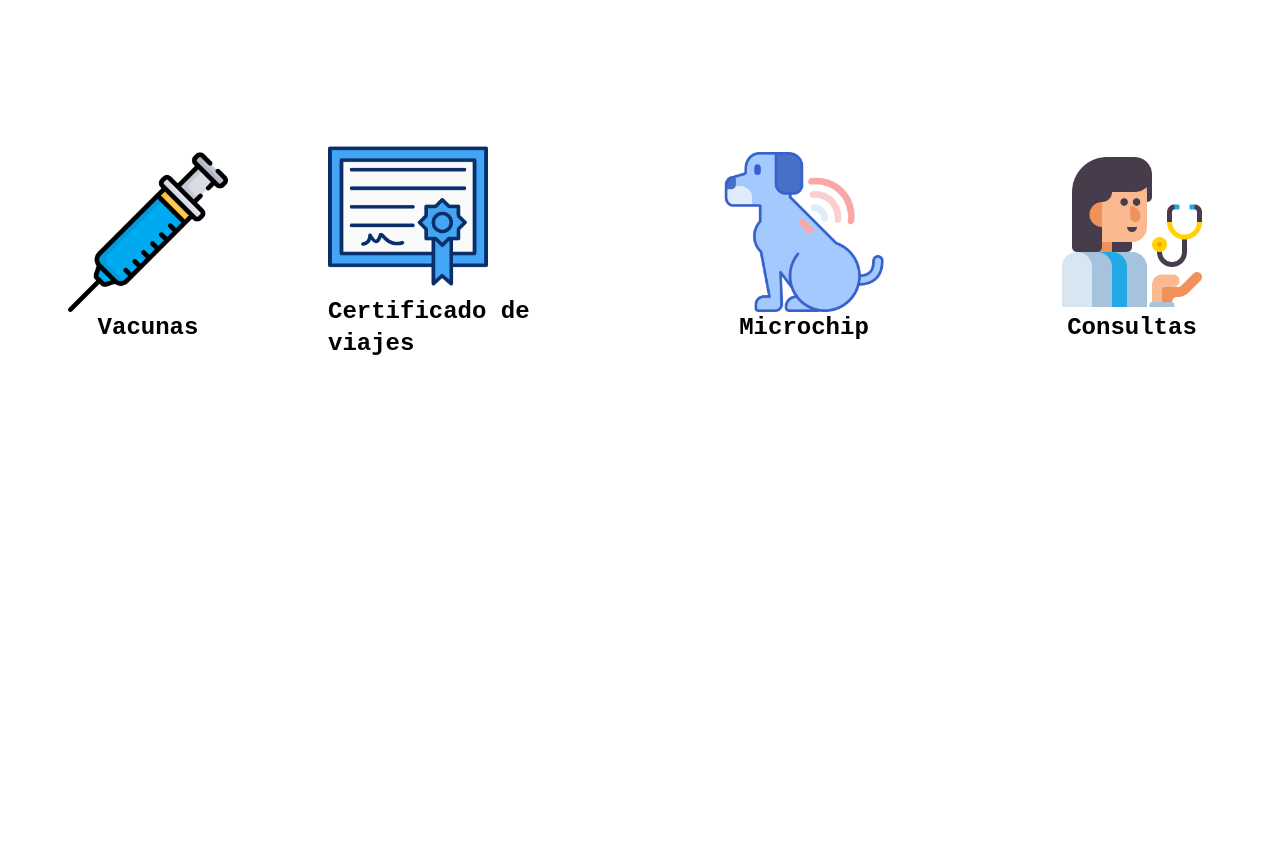
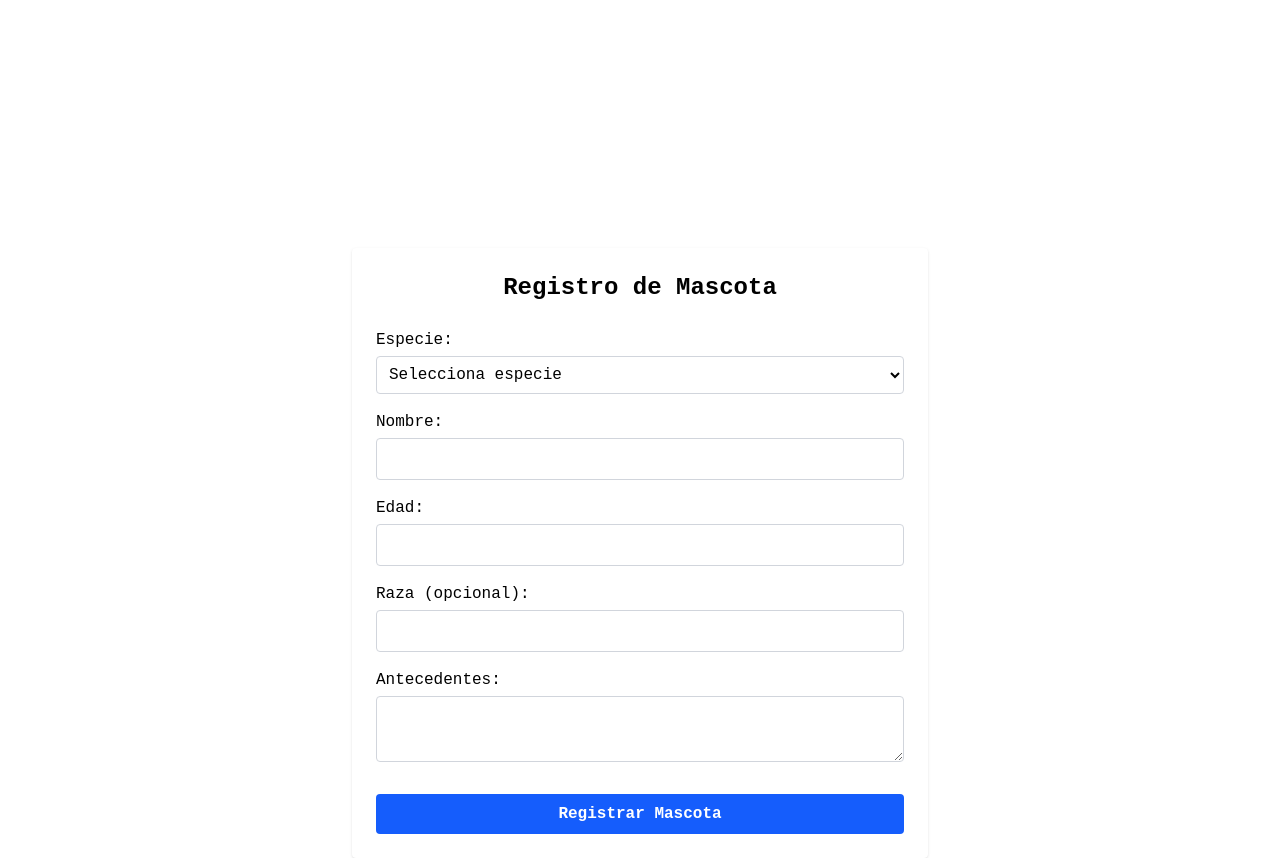
Before and after one commit to francisconimarvin/DraVeterinaria, a React (Vite) app in the folder frontend/DraVeterinaria/: page /agendamiento in a window 1280 px wide. Shown: the part 280-1138 px from the top of the page. Before the commit the page ends 800 px from the top, so only its background shows below. Built offline with nearby package versions, Linux system fonts and the light colour scheme; a web font is replaced by a local one.

Commit message:
Creado formulario, botón de agenda y otras cosillas.

```diff
--- a/frontend/DraVeterinaria/src/App.jsx
+++ b/frontend/DraVeterinaria/src/App.jsx
@@ -1,21 +1,20 @@
 import React from 'react'
 import Header from './components/Header.jsx'
+import Services from './components/Services.jsx'
 import { BrowserRouter as Router, Routes, Route } from 'react-router-dom'
-import Services from './components/Services.jsx'
-
+import Scheduling from './components/Scheduling.jsx'
 
 const App = () => {
   return (
-    <div className='w-full overflow-hidden'>
-      <Header/>
-      <Services/>
-      <Router>
+    <Router>
+      <div className='w-full overflow-hidden'>
         <Routes>
-          <Route>
-          </Route>
+          {/* Cada ruta abre un componente distinto */}
+          <Route path="/" element={<><Header/><Services/> </>} />
+          <Route path="/agendamiento" element={<><Header/><Scheduling/></>} />
         </Routes>
-      </Router>
-    </div>
+      </div>
+    </Router>
   )
 }
 
--- a/frontend/DraVeterinaria/src/components/Navbar.jsx
+++ b/frontend/DraVeterinaria/src/components/Navbar.jsx
@@ -1,8 +1,11 @@
 import React, { useEffect, useState } from 'react'
 import { assets } from '../assets/assets.js'
+import { useNavigate } from "react-router-dom";
 
 const Navbar = () => {
+    const navigate = useNavigate();
   const [showMobileMenu, setShowMobileMenu] = useState(false)
+
 
     useEffect(() => {
         if(showMobileMenu) {
@@ -19,10 +22,11 @@ const Navbar = () => {
         <div className='container mx-auto flex justify-between items-center px-6 py-4 md:px-20 lg:px-32 bg-transparent gap-4'>
             <img className='h-24 w-24 brightness-9 transition-transform transform hover:scale-105 cursor-pointer' src={assets.logoPatita} alt="" />
             <ul className='hidden md:flex gap-7'>
-                <a href="#Header" className='cursor-pointer hover:text-gray-400 '>Home</a>
-                <a href="#Header" className='cursor-pointer hover:text-gray-400'>Sobre mí</a>
-                <a href="#Header" className='cursor-pointer hover:text-gray-400'>Servicios</a>
-                <a href="#Header" className='cursor-pointer hover:text-gray-400'>Contacto</a>
+                <a onClick={() => navigate("/")} href="#Header" className='py-3 cursor-pointer hover:text-gray-400'>Home</a>
+                <a href="#Header" className='py-3 cursor-pointer hover:text-gray-400'>Sobre mí</a>
+                <a href="#Header" className='py-3 cursor-pointer hover:text-gray-400'>Servicios</a>
+                <a href="#Header" className='py-3 cursor-pointer hover:text-gray-400'>Contacto</a>
+                <button className="px-5 py-3 bg-transparent hover:bg-blue-500 text-blue-700 hover:text-white border border-blue-500 hover:border-transparent rounded" onClick={() => navigate("/agendamiento")} onClick={() => navigate("/agendamiento")}>Agenda cita</button>
             </ul>
             <img onClick={()=> setShowMobileMenu(true)} src={assets.logoMenu} alt="" className='md:hidden w-7 cursor-pointer'/>
         </div>
--- /dev/null
+++ b/frontend/DraVeterinaria/src/components/Scheduling.jsx
@@ -0,0 +1,155 @@
+import React, { useState } from 'react';
+
+const Scheduling = () => {
+  const [values, setValues] = useState({
+    especie: "",
+    nombre: "",
+    edad: "",
+    raza: "",
+    antecedentes: ""
+  });
+
+  const [touched, setTouched] = useState({
+    especie: false,
+    nombre: false,
+    edad: false,
+    raza: false,
+    antecedentes: false
+  });
+
+  const [submitted, setSubmitted] = useState(false);
+
+  // Validaciones
+  const errors = {
+    especie: values.especie.trim() === "" ? "La especie es obligatoria" : "",
+    nombre: values.nombre.trim() === "" ? "El nombre es obligatorio" : "",
+    edad: values.edad.trim() === "" ? "La edad es obligatoria"
+          : isNaN(Number(values.edad)) ? "La edad debe ser un número" : "",
+    antecedentes: values.antecedentes.trim() === "" ? "Debe indicar antecedentes" : ""
+  };
+
+  const isValid = (field) => !errors[field];
+
+  const fieldClass = (field) => {
+    const show = touched[field] || submitted;
+    if (!show) return "border border-gray-300 rounded p-2 w-full";
+    return isValid(field)
+      ? "border border-green-500 rounded p-2 w-full"
+      : "border border-red-500 rounded p-2 w-full";
+  };
+
+  // Handlers
+  const handleChange = (e) => {
+    const { name, value } = e.target;
+    setValues((v) => ({ ...v, [name]: value }));
+    setTouched((t) => ({ ...t, [name]: true }));
+  };
+
+  const handleBlur = (e) => {
+    const { name } = e.target;
+    setTouched((t) => ({ ...t, [name]: true }));
+  };
+
+  const handleSubmit = (e) => {
+    e.preventDefault();
+    setSubmitted(true);
+
+    if (isValid("especie") && isValid("nombre") && isValid("edad") && isValid("antecedentes")) {
+      alert("Mascota registrada correctamente ✅\n" + JSON.stringify(values, null, 2));
+      setValues({ especie: "", nombre: "", edad: "", raza: "", antecedentes: "" });
+      setTouched({ especie: false, nombre: false, edad: false, raza: false, antecedentes: false });
+      setSubmitted(false);
+    }
+  };
+
+  return (
+    <div className="max-w-xl mx-auto mt-32 p-6 bg-white rounded shadow">
+      <h2 className="text-2xl font-bold mb-6 text-center">Registro de Mascota</h2>
+      <form onSubmit={handleSubmit} noValidate className="space-y-4">
+
+        <div>
+          <label className="block mb-1 font-medium">Especie:</label>
+          <select
+            name="especie"
+            value={values.especie}
+            onChange={handleChange}
+            onBlur={handleBlur}
+            className={fieldClass("especie")}
+          >
+            <option value="">Selecciona especie</option>
+            <option value="perro">Perro</option>
+            <option value="gato">Gato</option>
+          </select>
+          {(touched.especie || submitted) && errors.especie && (
+            <p className="text-red-500 text-sm mt-1">{errors.especie}</p>
+          )}
+        </div>
+
+        <div>
+          <label className="block mb-1 font-medium">Nombre:</label>
+          <input
+            type="text"
+            name="nombre"
+            value={values.nombre}
+            onChange={handleChange}
+            onBlur={handleBlur}
+            className={fieldClass("nombre")}
+          />
+          {(touched.nombre || submitted) && errors.nombre && (
+            <p className="text-red-500 text-sm mt-1">{errors.nombre}</p>
+          )}
+        </div>
+
+        <div>
+          <label className="block mb-1 font-medium">Edad:</label>
+          <input
+            type="text"
+            name="edad"
+            value={values.edad}
+            onChange={handleChange}
+            onBlur={handleBlur}
+            className={fieldClass("edad")}
+          />
+          {(touched.edad || submitted) && errors.edad && (
+            <p className="text-red-500 text-sm mt-1">{errors.edad}</p>
+          )}
+        </div>
+
+        <div>
+          <label className="block mb-1 font-medium">Raza (opcional):</label>
+          <input
+            type="text"
+            name="raza"
+            value={values.raza}
+            onChange={handleChange}
+            onBlur={handleBlur}
+            className="border border-gray-300 rounded p-2 w-full"
+          />
+        </div>
+
+        <div>
+          <label className="block mb-1 font-medium">Antecedentes:</label>
+          <textarea
+            name="antecedentes"
+            value={values.antecedentes}
+            onChange={handleChange}
+            onBlur={handleBlur}
+            className={fieldClass("antecedentes")}
+          />
+          {(touched.antecedentes || submitted) && errors.antecedentes && (
+            <p className="text-red-500 text-sm mt-1">{errors.antecedentes}</p>
+          )}
+        </div>
+
+        <button
+          type="submit"
+          className="w-full bg-blue-600 hover:bg-blue-700 text-white font-bold py-2 px-4 rounded mt-2"
+        >
+          Registrar Mascota
+        </button>
+      </form>
+    </div>
+  );
+};
+
+export default Scheduling;
```
